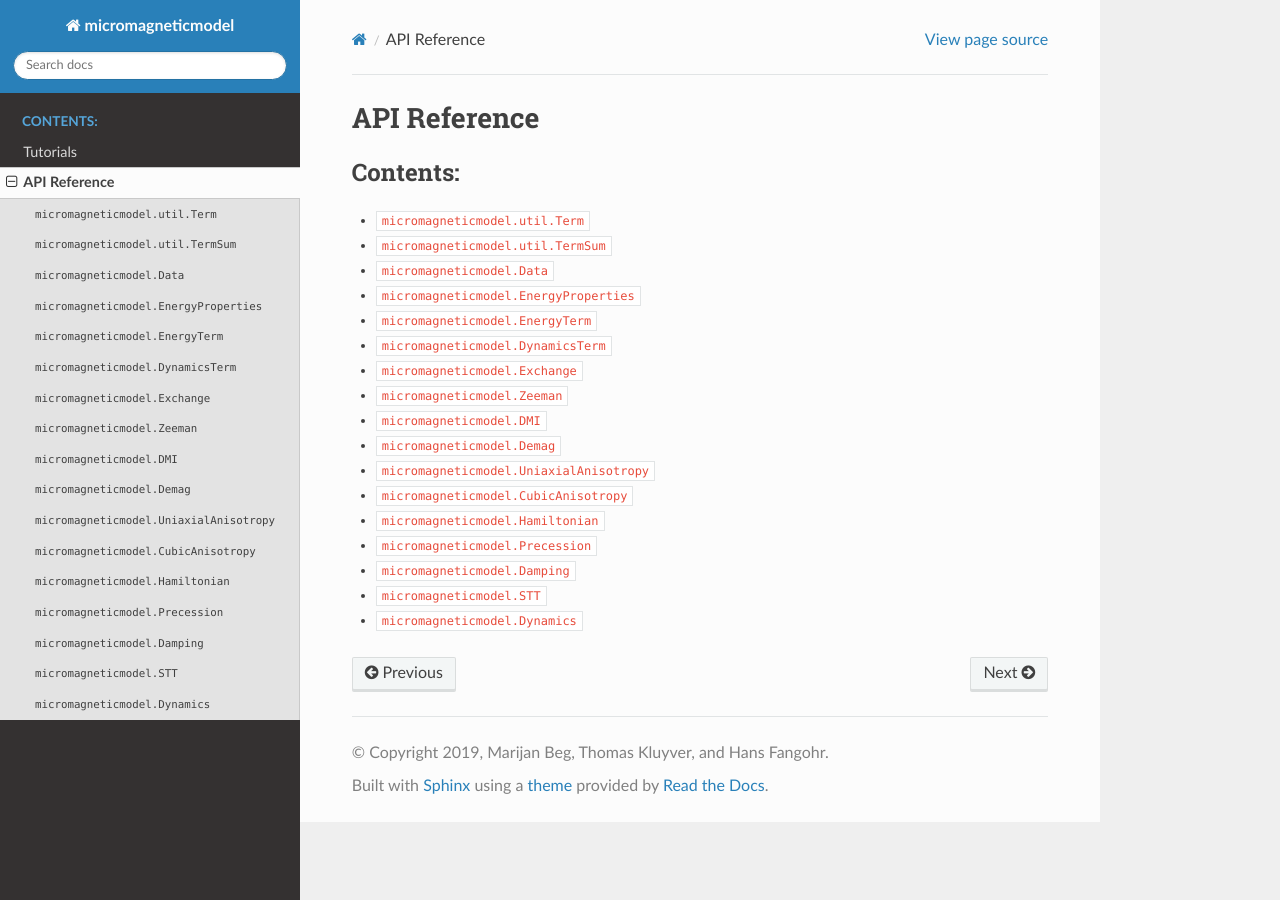
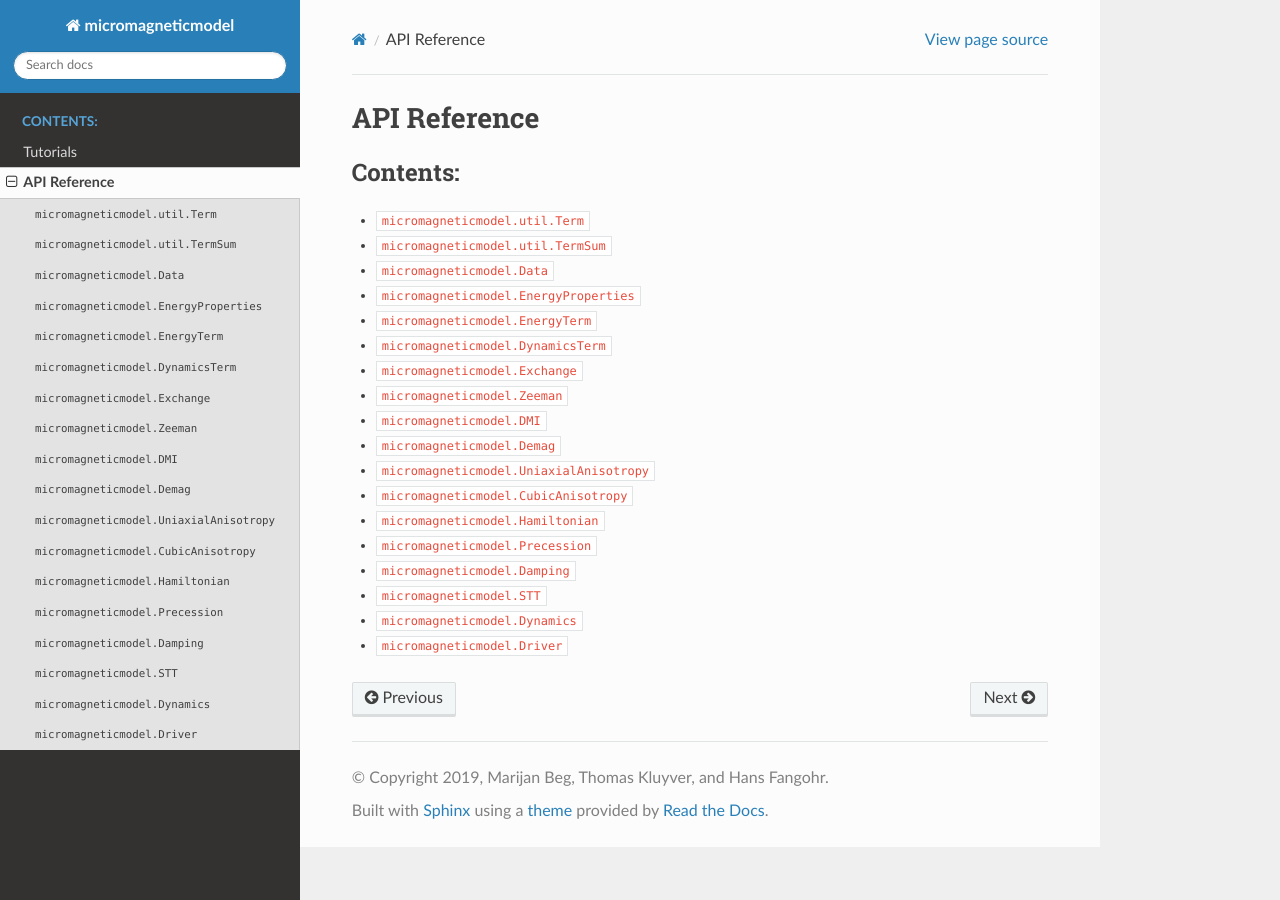
Before and after one commit to ubermag/micromagneticmodel, a Sphinx documentation site: the page built from docs/api-reference.rst, in a window 1280 px wide. Built offline with Sphinx 7.4.7 and the Read the Docs theme 2.0.0, drawn with Linux system fonts in a browser that asks for light colours.

Commit message:
Update docs.

```diff
--- a/docs/api-reference.rst
+++ b/docs/api-reference.rst
@@ -22,3 +22,4 @@ API Reference
    damping
    stt
    dynamics
+   driver
--- /dev/null
+++ b/docs/driver.rst
@@ -0,0 +1,7 @@
+``micromagneticmodel.Driver``
+=============================
+
+.. autoclass:: micromagneticmodel.Driver
+   :members:
+   :special-members:
+   :private-members:
```
